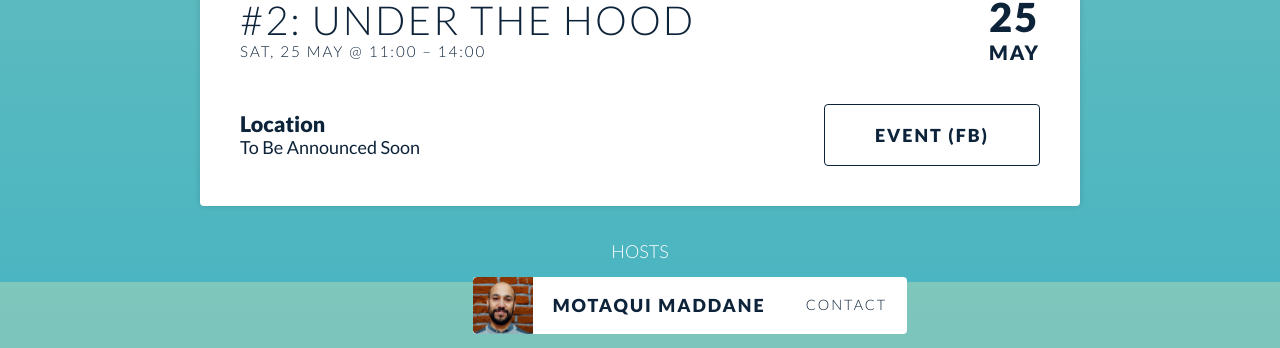
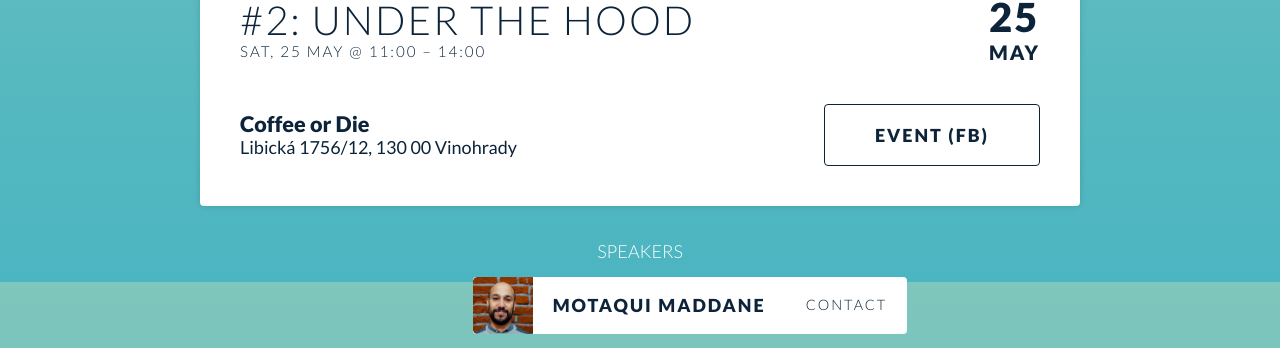
Before and after one commit to indie-makers/website, a Jekyll site: the page built from index.md, in a window 1280 px wide. Shown: the part 618-966 px from the top of the page. Built offline with Jekyll 4.4.1, drawn with Linux system fonts in a browser that asks for light colours.

Commit message:
Update Location

```diff
--- a/_layouts/default.html
+++ b/_layouts/default.html
@@ -49,8 +49,8 @@
       </div>
       <div class="event__info">
         <div class="event__info__location">
-          <div>Location</div>
-          To Be Announced Soon
+          <div>Coffee or Die</div>
+           Libická 1756/12, 130 00 Vinohrady
         </div>
 
         <a class="event__info__cta" href="https://www.facebook.com/events/2582234642003412/" target="_blank">
@@ -61,7 +61,7 @@
 
     <div class="hosts">
       <h2>
-        Hosts
+        Speakers
       </h2>
 
       <div class="host">
```
